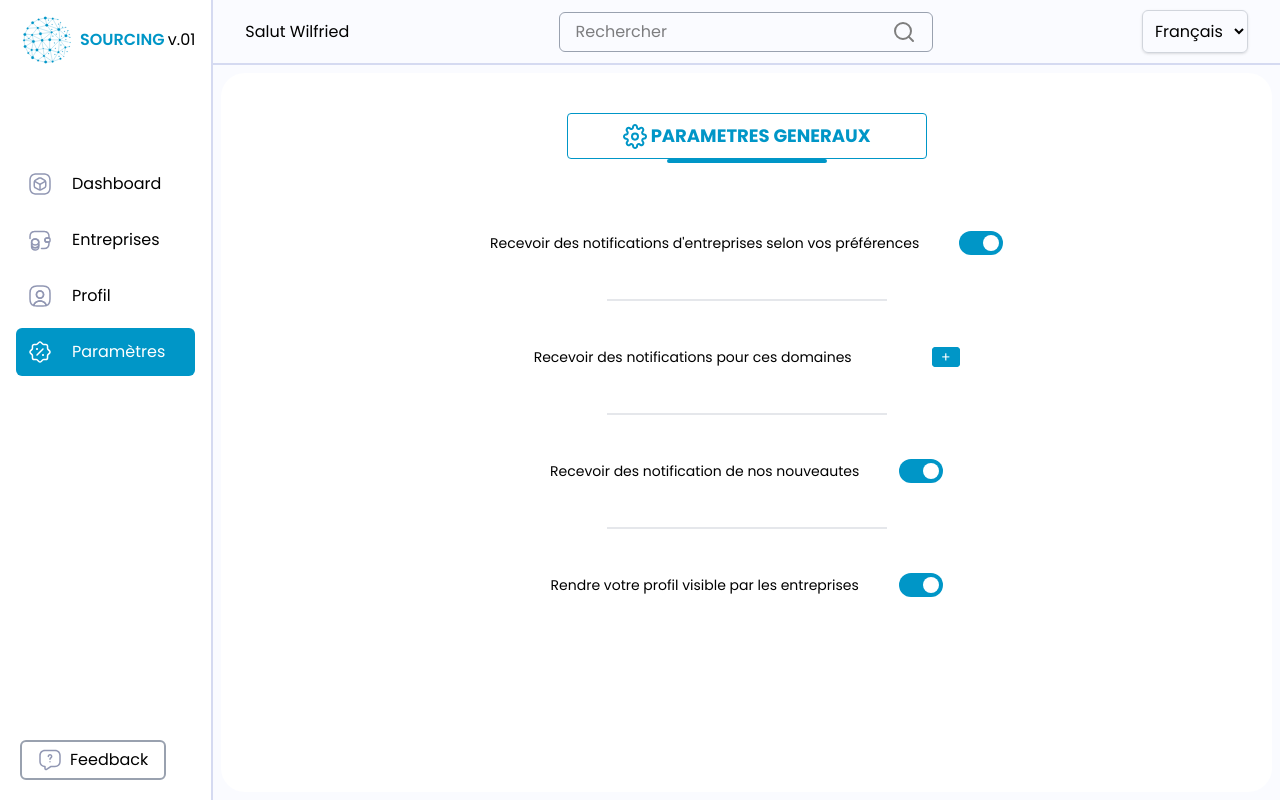
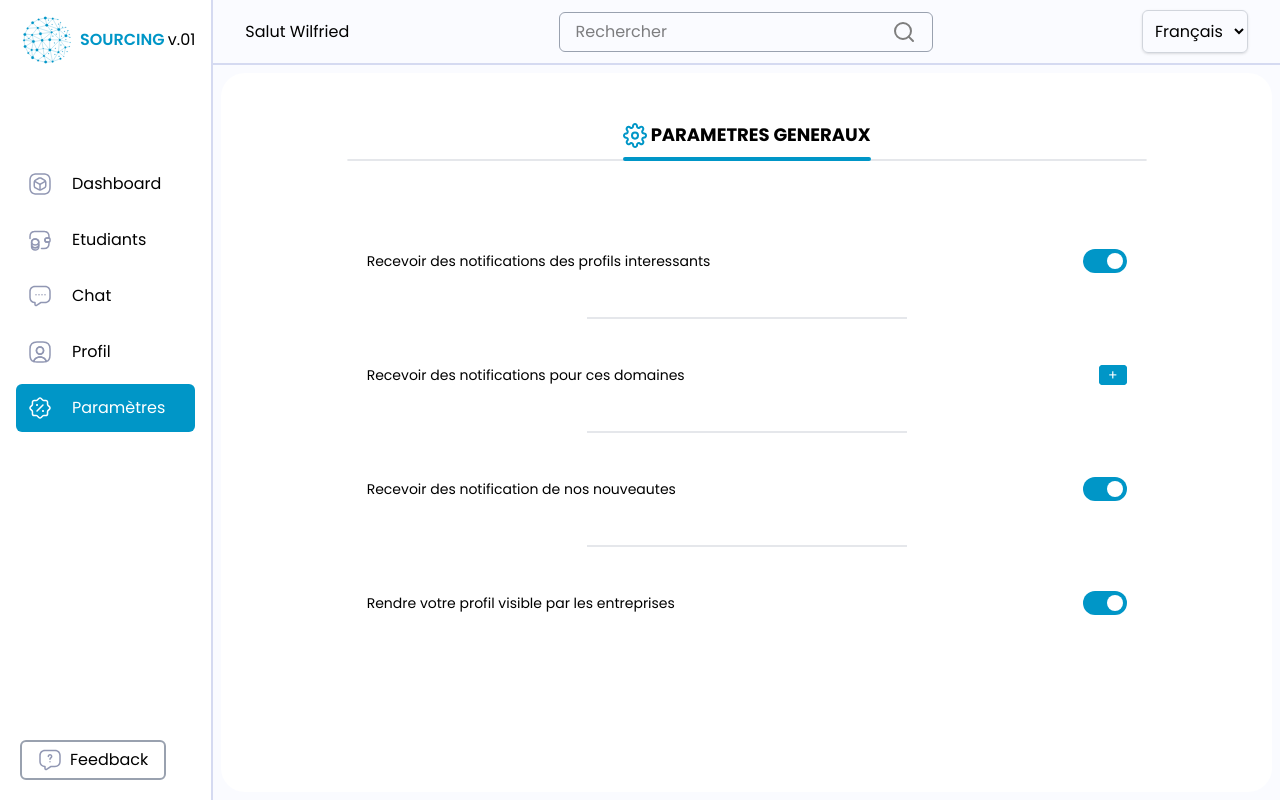
Before and after one commit to darkwall8/Sourcing_Frontend, a React (Vite) app: page /setting in a window 1280 px wide. Built offline with nearby package versions, Linux system fonts and the light colour scheme.

Commit message:
Finilization of the settings

```diff
--- a/src/pages/ManagementPages/Settings/CompanySettings.tsx
+++ b/src/pages/ManagementPages/Settings/CompanySettings.tsx
@@ -30,27 +30,28 @@ function CompanySettings() {
                     />
                     <p className={"font-bold"}>PARAMETRES GENERAUX</p>
                 </div>
-                <div className={"w-40 border-2 rounded border-primary"}></div>
+                <div className={"w-62 border-2 rounded border-primary -mb-0.5 z-1"}></div>
+                <div className={"w-200 border rounded border-gray-200"}></div>
             </div>
 
-            <div className={"flex items-center justify-between w-300 flex-col gap-4 text-sm"}>
-                <div className={"flex items-center gap-10 h-20"}>
+            <div className={"m-auto flex items-center flex-col gap-4 w-200 p-5 text-sm"}>
+                <div className={"flex items-center justify-between w-full gap-10 h-20"}>
                     <span>{t("dashboard.enterprise_settings.setting1")}</span>
                     <div> <Toggle value={notificationProfrile} onChange={setNotificationProfrile}/> </div>
                 </div>
-                <div className={"w-70 border border-gray-200"}></div>
-                <div className={"flex items-center gap-10 h-20"}>
+                <div className={"w-80 border border-gray-200"}></div>
+                <div className={"flex items-center justify-between w-full gap-10 h-20"}>
                     <span>{t("dashboard.enterprise_settings.setting2")}</span>
-                    <span className="flex gap-2">
+                    <div className="flex w-70 p-1 h-25 flex-wrap items-start overflow-y-auto">
                         {selectedDomains.map((domainTitle) => (
                             <span
                                 key={domainTitle}
-                                className="bg-primary text-white p-2 rounded w-fit flex items-center gap-1"
+                                className="bg-primary text-white p-2 rounded w-fit h-fit flex items-center gap-1 m-1"
                             >
                                 {domainTitle}
                             </span>
                         ))}
-                    </span>
+                    </div>
                     <div className={"h-5 w-7 bg-primary justify-center items-center flex rounded "}>
                         <div
                             className={"h-5 w-7 bg-primary justify-center items-center flex rounded hover:cursor-pointer hover:bg-[#0085af]"}
@@ -60,13 +61,13 @@ function CompanySettings() {
                         </div>
                     </div>
                 </div>
-                <div className={"w-70 border border-gray-200"}></div>
-                <div className={"flex items-center gap-10 h-20"}>
+                <div className={"w-80 border border-gray-200"}></div>
+                <div className={"flex items-center justify-between w-full gap-10 h-20"}>
                     <span>{t("dashboard.enterprise_settings.setting3")}</span>
                     <div> <Toggle value={notificationNouveaute} onChange={setNotificationNouveaute}/> </div>
                 </div>
-                <div className={"w-70 border border-gray-200"}></div>
-                <div className={"flex items-center gap-10 h-20"}>
+                <div className={"w-80 border border-gray-200"}></div>
+                <div className={"flex items-center justify-between w-full gap-10 h-20"}>
                     <span>{t("dashboard.enterprise_settings.setting4")}</span>
                     <div> <Toggle value={visibilite} onChange={setVisibilite}/> </div>
                 </div>
--- a/src/pages/ManagementPages/Settings/StudentSettings.tsx
+++ b/src/pages/ManagementPages/Settings/StudentSettings.tsx
@@ -30,27 +30,27 @@ function StudentSettings() {
                     />
                     <p className={"text-primary font-bold"}>PARAMETRES GENERAUX</p>
                 </div>
-                <div className={"w-40 border-2 rounded border-primary"}></div>
+                <div className={"w-62 border-3 rounded border-primary -mt-1.5"}></div>
             </div>
 
-            <div className={"flex items-center justify-center flex-col gap-4 text-sm"}>
-                <div className={"flex items-center gap-10 h-20"}>
+            <div className={"m-auto flex items-center flex-col gap-4 w-200 p-5 text-sm"}>
+                <div className={"flex items-center justify-between w-full gap-10 h-20"}>
                     <span>{t("dashboard.student_settings.setting1")}</span>
                     <div> <Toggle value={notificationProfrile} onChange={setnotificationProfrile}/> </div>
                 </div>
                 <div className={"w-70 border border-gray-200"}></div>
-                 <div className={"flex items-center gap-10 h-20"}>
+                <div className={"flex items-center justify-between w-full gap-10 h-20"}>
                     <span>{t("dashboard.student_settings.setting2")}</span>
-                    <span className="flex gap-2">
+                    <div className="flex w-70 p-1 h-25 flex-wrap items-start overflow-y-auto">
                         {selectedDomains.map((domainTitle) => (
                             <span
                                 key={domainTitle}
-                                className="bg-primary text-white p-2 rounded w-fit flex items-center gap-1"
+                                className="bg-primary text-white p-2 rounded w-fit h-fit flex items-center gap-1 m-1"
                             >
                                 {domainTitle}
                             </span>
                         ))}
-                    </span>
+                    </div>
                     <div className={"h-5 w-7 bg-primary justify-center items-center flex rounded "}>
                         <div
                             className={"h-5 w-7 bg-primary justify-center items-center flex rounded hover:cursor-pointer hover:bg-[#0085af]"}
@@ -61,12 +61,12 @@ function StudentSettings() {
                     </div>
                 </div>
                 <div className={"w-70 border border-gray-200"}></div>
-                <div className={"flex items-center gap-10 h-20"}>
+                <div className={"flex items-center justify-between w-full gap-10 h-20"}>
                     <span>{t("dashboard.student_settings.setting3")}</span>
                     <div> <Toggle value={notificationNouveaute} onChange={setNotificationNouveaute}/> </div>
                 </div>
                 <div className={"w-70 border border-gray-200"}></div>
-                <div className={"flex items-center gap-10 h-20"}>
+                <div className={"flex items-center justify-between w-full gap-10 h-20"}>
                     <span>{t("dashboard.student_settings.setting4")}</span>
                     <div> <Toggle value={visibilite} onChange={setVisibilite}/> </div>
                 </div>
--- a/src/utils/Context/AuthContext.tsx
+++ b/src/utils/Context/AuthContext.tsx
@@ -12,7 +12,7 @@ const AuthContext = createContext<AuthContextType | undefined>(undefined);
 
 export const AuthProvider = ({ children }: { children: ReactNode }) => {
   const [isAuthenticated, setIsAuthenticated] = useState(true);
-  const [accountRole, setAccountRole] = useState<"student" | "company">("student")
+  const [accountRole, setAccountRole] = useState<"student" | "company">("company")
 
   const login = () => setIsAuthenticated(true);
   const logout = () => setIsAuthenticated(false);
```
